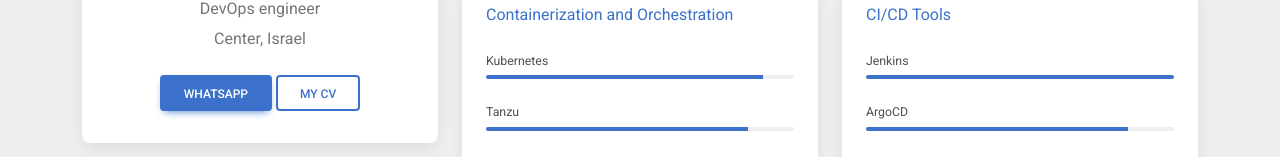
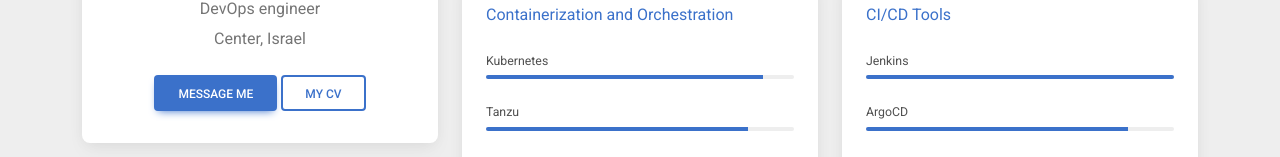
Before and after one commit to IMAnton2/about, a React (Create React App) app: page / in a window 1280 px wide. Shown: the part 226-383 px from the top of the page. Built offline with nearby package versions, Linux system fonts and the light colour scheme.

Commit message:
Update App.js

```diff
--- a/src/App.js
+++ b/src/App.js
@@ -35,7 +35,7 @@
                 <p className="text-muted mb-1">DevOps engineer</p>
                 <p className="text-muted mb-4">Center, Israel</p>
                 <div className="d-flex justify-content-center mb-2">
-                  <MDBBtn onClick={() => window.open('https://wa.me/+972532779634', '_blank')}>WhatsApp</MDBBtn>
+                  <MDBBtn onClick={() => window.open('https://wa.me/+972532779634', '_blank')}>Message me</MDBBtn>
                   <MDBBtn onClick={() => window.open(CV, '_blank')} outline className="ms-1">My CV</MDBBtn>
                 </div>
               </MDBCardBody>
```
